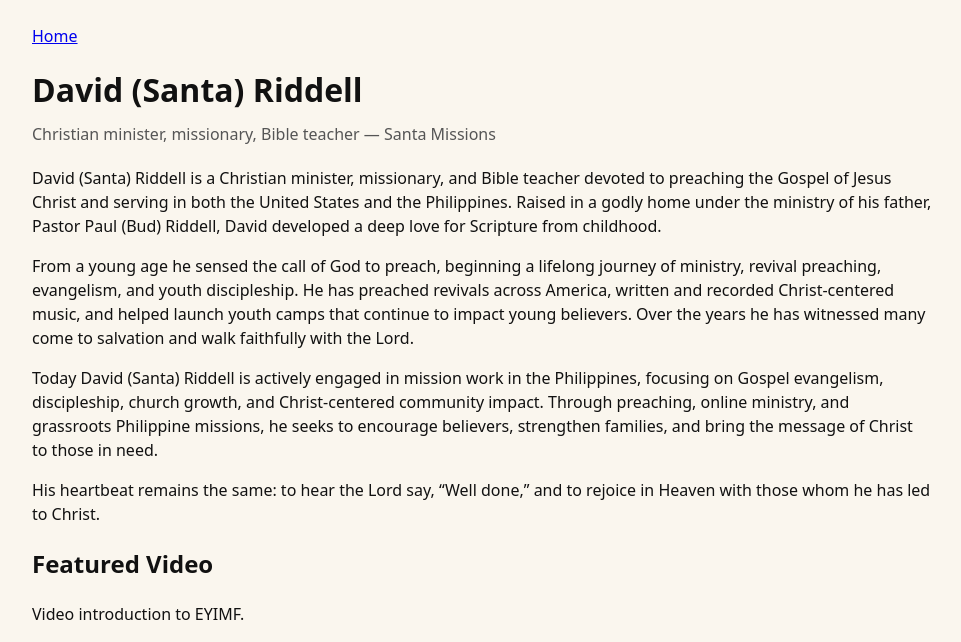
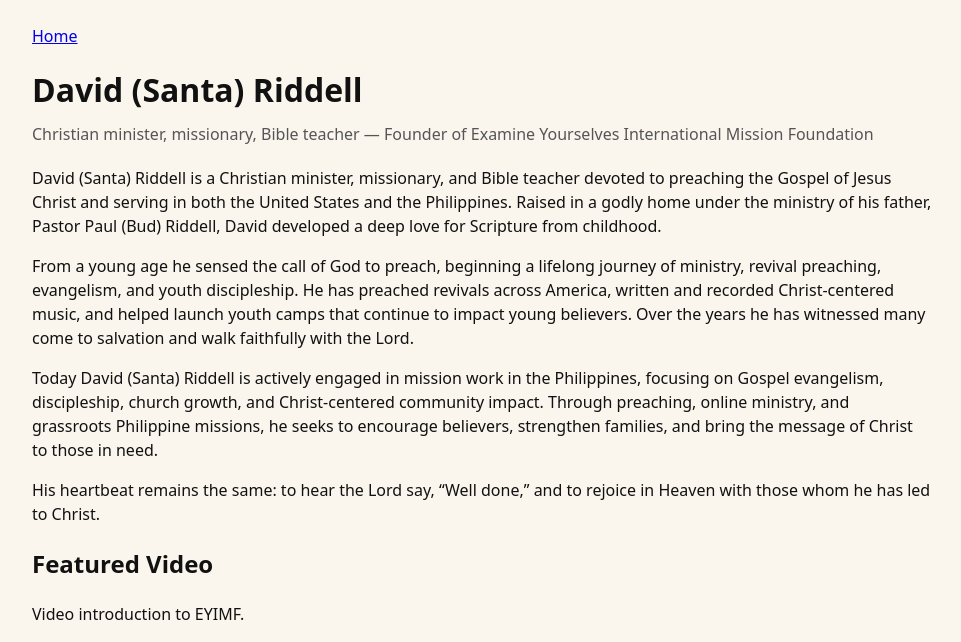
Before and after one commit to Irdavid160/eyimf, a Jekyll site: the page david-riddell.html, which Jekyll copies as it is, in a window 1280 px wide. Shown: the top 642 px of the page, without its empty margins (158-1119 px from the left). Built offline with Jekyll 4.4.1, drawn with Linux system fonts in a browser that asks for light colours; grey boxes are pictures that could not be loaded.

Commit message:
Update byline to reflect new title

```diff
--- a/david-riddell.html
+++ b/david-riddell.html
@@ -62,7 +62,7 @@
 <header>
   <nav class="home-link"><a href="/" rel="index">Home</a></nav>
   <h1>David (Santa) Riddell</h1>
-  <p class="byline">Christian minister, missionary, Bible teacher — Santa Missions</p>
+  <p class="byline">Christian minister, missionary, Bible teacher — Founder of Examine Yourselves International Mission Foundation</p>
 </header>
 
 <main>
```
